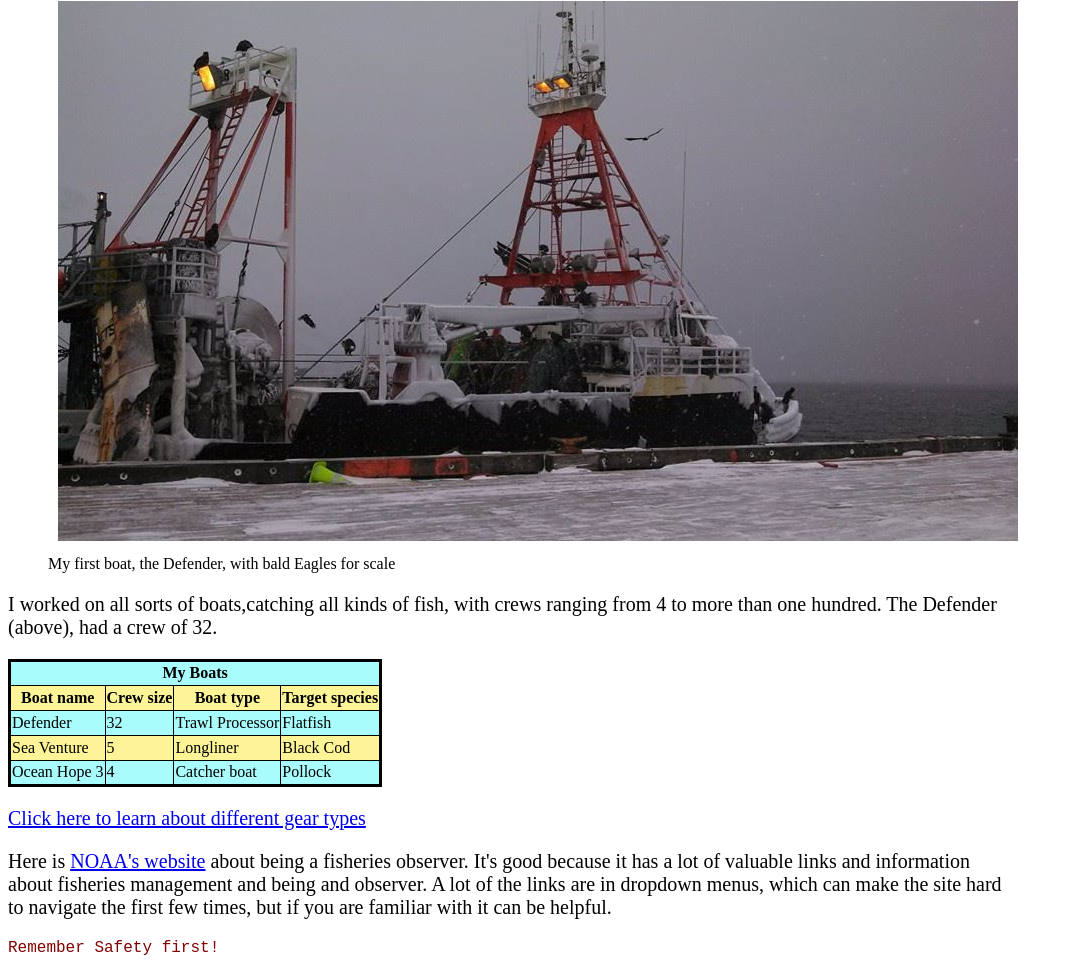
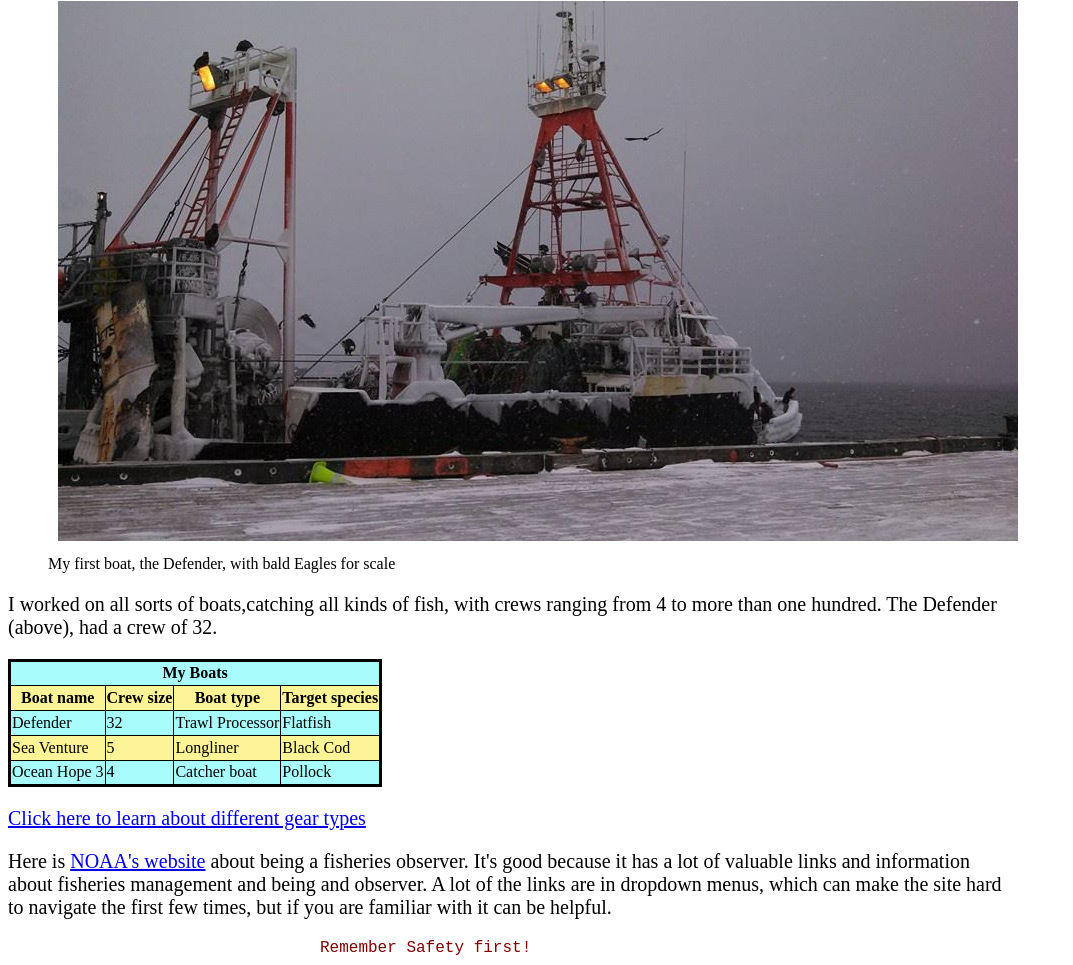
Before and after one commit to abruckman/abruckman.github.io, a plain HTML site: page index.html in a window 1280 px wide. Shown: the part 393-1358 px from the top of the page, without its empty margins (0-1073 px from the left). Drawn offline with Linux system fonts and the light colour scheme.

Commit message:
did some work on centering

```diff
--- a/observer_style.css
+++ b/observer_style.css
@@ -45,6 +45,12 @@ tr{
 .oddrow{
 	background-color: #a9fcfc;
 }
+
 footer{
-	margin: 0 auto;
+	max-width: 40em;
+	margin: auto;
 }
+
+figcaption{
+	max-width: 40em;
+}
```
